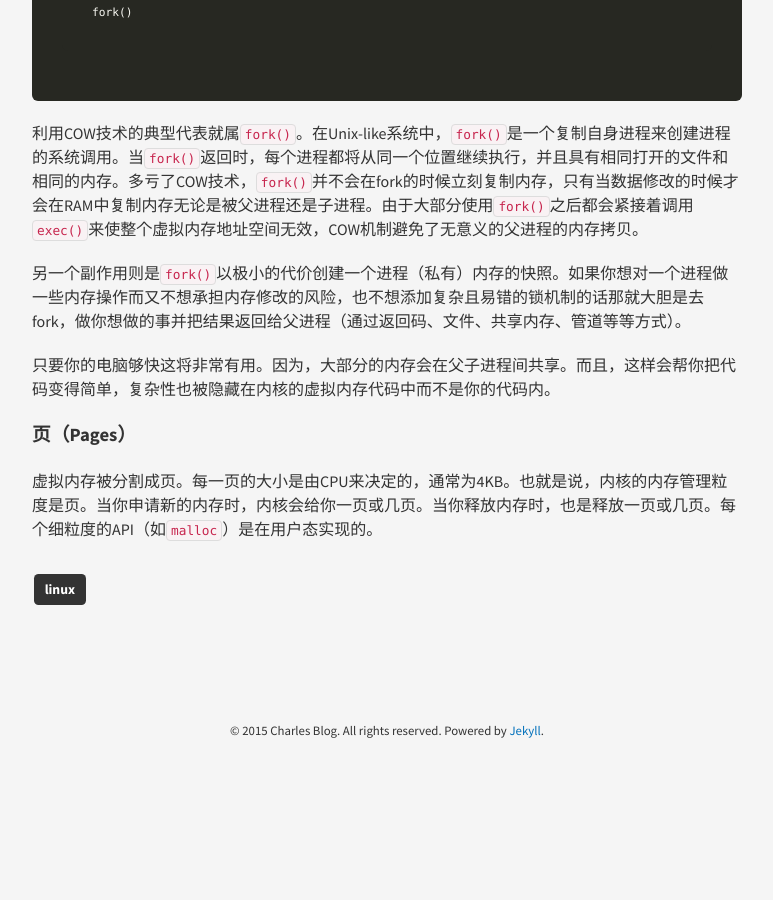
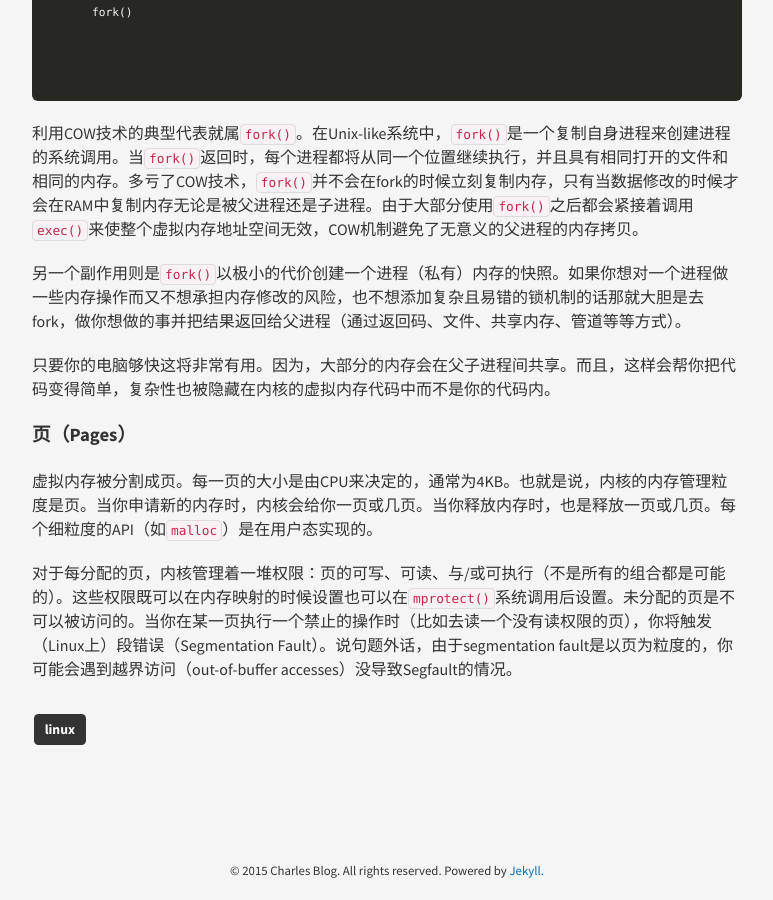
Before and after one commit to JavaCS3/blog, a Jekyll site: the page built from _posts/2015-10-24-talk-about-memory-part-1.md, in a window 1280 px wide and 900 px high, scrolled down 1614 px. Shown: the whole window, without its empty margins (253-1026 px from the left). Built offline with Jekyll 4.4.1, drawn with Linux system fonts in a browser that asks for light colours; nearby versions of some CDN libraries; Markdown is read by kramdown in place of the engine named in the settings; comment, search, counter and statistics services are not loaded; before the commit the page ends 2374 px from its top, so only the background shows below that.

Commit message:
continuing 2015-10-24-talk-about-memory-part-1.md

```diff
--- a/_posts/2015-10-24-talk-about-memory-part-1.md
+++ b/_posts/2015-10-24-talk-about-memory-part-1.md
@@ -39,3 +39,5 @@ title: 内存解析（一）：内存类型（译）
 
 ### 页（Pages）
 虚拟内存被分割成页。每一页的大小是由CPU来决定的，通常为4KB。也就是说，内核的内存管理粒度是页。当你申请新的内存时，内核会给你一页或几页。当你释放内存时，也是释放一页或几页。每个细粒度的API（如`malloc`）是在用户态实现的。
+
+对于每分配的页，内核管理着一堆权限：页的可写、可读、与/或可执行（不是所有的组合都是可能的）。这些权限既可以在内存映射的时候设置也可以在`mprotect()`系统调用后设置。未分配的页是不可以被访问的。当你在某一页执行一个禁止的操作时（比如去读一个没有读权限的页），你将触发（Linux上）段错误（Segmentation Fault）。说句题外话，由于segmentation fault是以页为粒度的，你可能会遇到越界访问（out-of-buffer accesses）没导致Segfault的情况。
```
